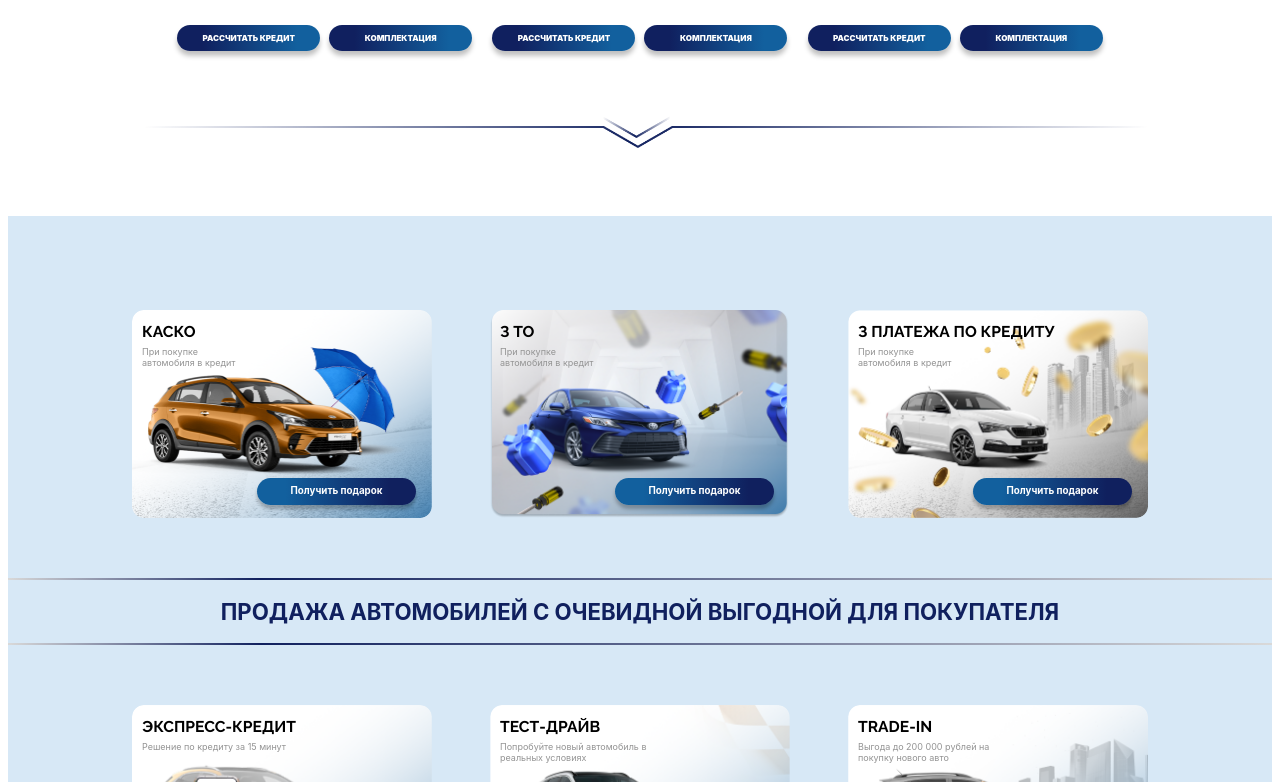
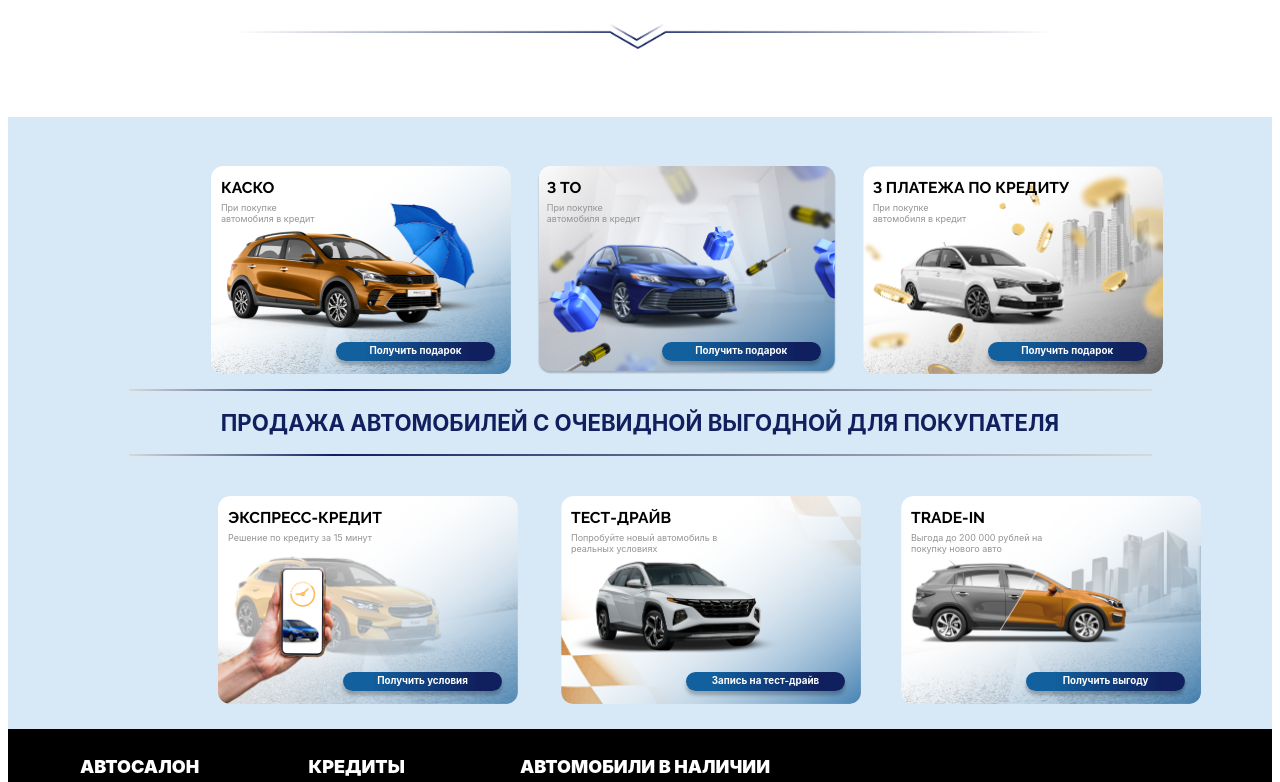
Before and after one commit to MikeGer92/AutoRakurs, a Vue app: page / in a window 1280 px wide. Shown: the part 1918-2700 px from the top of the page. Built offline with nearby package versions, Linux system fonts and the light colour scheme; a web font is replaced by a local one; what vue-yandex-maps would draw is missing.

Commit message:
edited for Node 18.7

```diff
--- a/src/components/BenefitCard.vue
+++ b/src/components/BenefitCard.vue
@@ -1,6 +1,6 @@
 <template>
   <div class="benefit-wrapper">
-    <div class="benefit" :style="{'background': `url(${benefitCard.image}) no-repeat`, 'background-size': 'contain'}">
+    <div class="benefit" :style="{'background': `url(${benefitCard.image}) no-repeat`, 'background-size': 'cover'}">
       <div class="benefit__header">
         <div class="benefit__header_title">{{ benefitCard.title }}</div>
         <div class="benefit__header_event">{{ benefitCard.event }}</div>
@@ -142,9 +142,11 @@ export default {
 }
 @media (min-width: 769px) and (max-width: 1280px) {
   .benefit {
-    margin: 20px 29px;
-    width: 300px;
-    height: 208px;
+    margin: 0;
+    // margin: 20px 29px;
+    width: calc((100vw - 50%) /3);
+    max-width: 300px;
+    height: 250%;
     border-radius: 11.7264px;
     &__header {
       &_title {
@@ -160,8 +162,8 @@ export default {
       }
     }
     &__button {
-      width: 159px;
-      height: 27px;
+      width: 53%;
+      height: 9%;
       margin: 0 16px 13px 0;
       font-size: 9.77198px;
       line-height: 12px;
--- a/src/views/Home.vue
+++ b/src/views/Home.vue
@@ -692,14 +692,19 @@ export default {
     }
     &__benefit {
       width: 100%;
-      max-width: 1280px;
+      // max-width: 1023px;
+      height: 30%;
       background: #D7E8F6;
+      justify-content: center;
       &_wrapper {
-        margin: 74px 0 74px 0;
+        max-width: 1023px;
+        margin: auto 0;
+        // margin: 74px auto 0px auto;
       }
       &_block, &_options {
-        // max-width: 1460px;
-        margin: 0 auto;
+        width: 100%;;
+        margin: 0 auto 100px auto;
+        flex-wrap: nowrap;
       }
       &_divider {
         margin: 40px 0 40px 0;
```
Also changed, not shown: package.json (+7 -7 lines), 1 other file (tests, documents, lock files or other folders).
